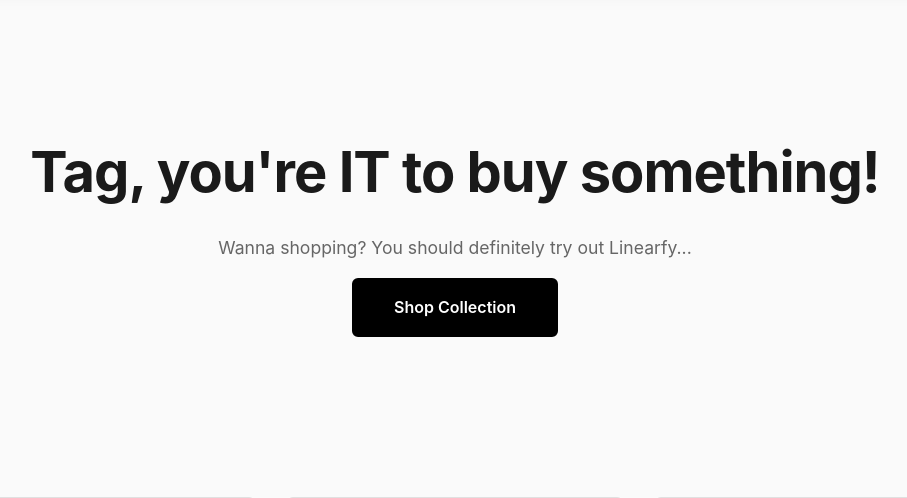
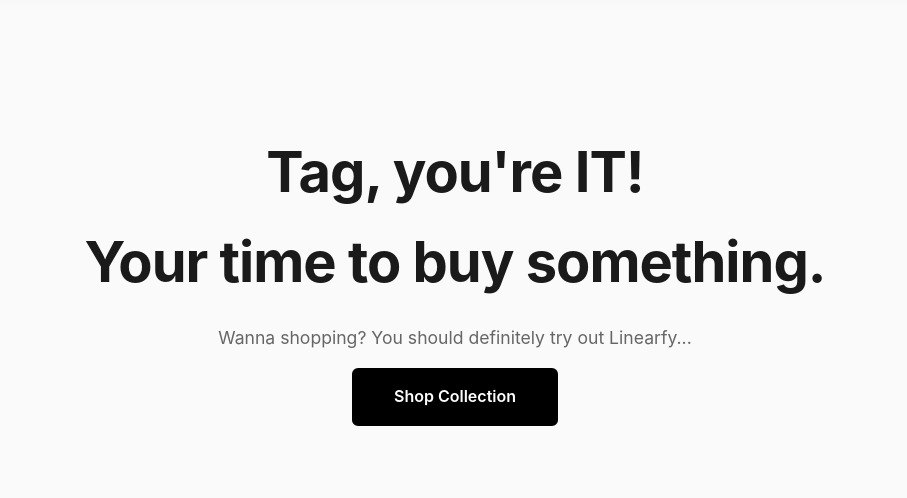
Before and after one commit to AllanW178/Linearfy-WEB, a Flask app: page / in a window 1280 px wide. Shown: the part 87-585 px from the top of the page, without its empty margins (185-1092 px from the left). Run offline with Flask 3, Linux system fonts and the light colour scheme; data comes from the database, SQL or seed files in the repository.

Commit message:
Update index.html

```diff
--- a/Lineary [ Website ]/templates/index.html
+++ b/Lineary [ Website ]/templates/index.html
@@ -2,7 +2,7 @@
 
 {% block content %}
 <section class="hero hidden">
-    <h1>Tag, you're IT to buy something!</h1>
+    <h1>Tag, you're IT!<br>Your time to buy something.</h1>
     <p>Wanna shopping? You should definitely try out Linearfy...</p>
     <a href="{{ url_for('shop') }}" class="btn">Shop Collection</a>
 </section>
```
